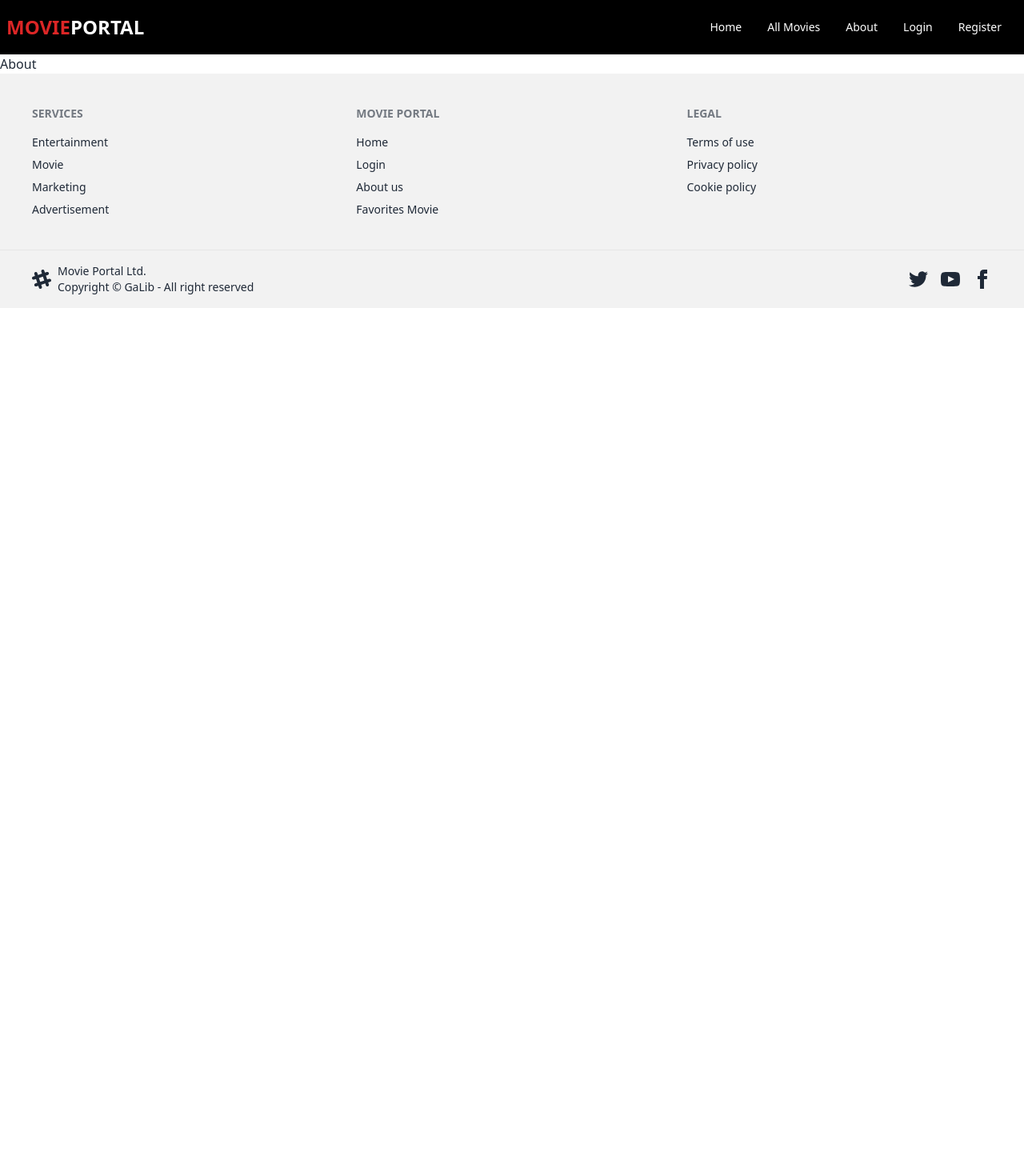
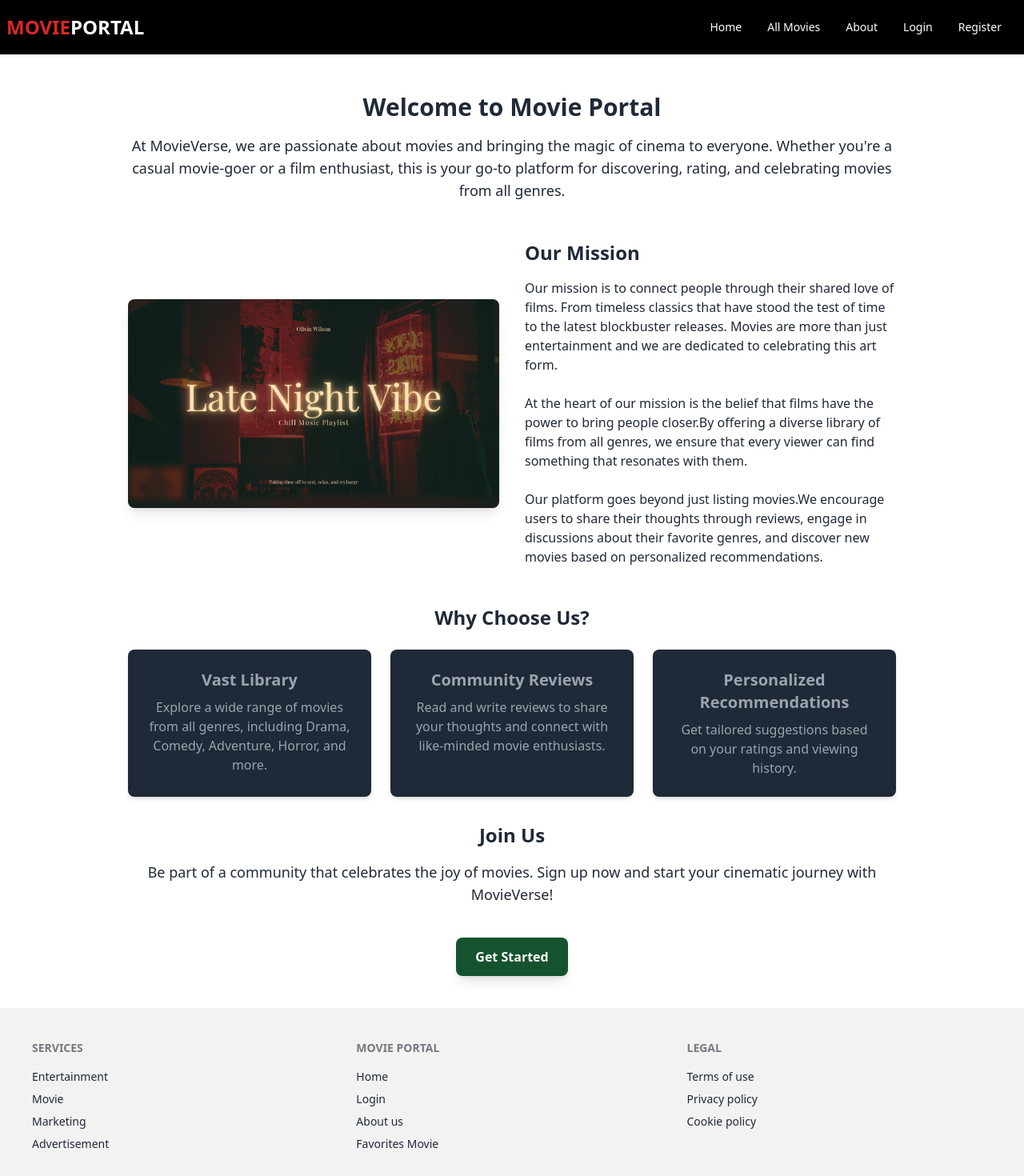
Before and after one commit to galibcse19/Movie-Portal-Client, a React (Vite) app in the folder Movie-Portal-Client/: page /about in a window 1280 px wide. Shown: the top 1470 px of the page at 80% size. Before the commit the page ends 800 px from the top, so only its background shows below. Built offline with nearby package versions, Linux system fonts and the light colour scheme; no server answers.

Commit message:
complete about page

```diff
--- a/Movie-Portal-Client/src/Pages/About/About.jsx
+++ b/Movie-Portal-Client/src/Pages/About/About.jsx
@@ -1,11 +1,76 @@
 import React from 'react';
+import image from '../../assets/mp4.png'
+import { Link } from 'react-router-dom';
 
 const About = () => {
-    return (
-        <div>
-            About
-        </div>
-    );
+  return (
+    <div className="min-h-screen flex flex-col items-center">
+
+      {/* Main Content */}
+      <div className="container mx-auto px-4 lg:px-40 mt-12 space-y-8">
+        {/* Section 1 */}
+        <section>
+          <h2 className="text-3xl font-semibold text-center">Welcome to Movie Portal</h2>
+          <p className="text-lg text-center mt-4">
+            At MovieVerse, we are passionate about movies and bringing the magic of cinema to everyone.
+            Whether you're a casual movie-goer or a film enthusiast, this is your go-to platform for discovering, rating, and celebrating movies from all genres.
+          </p>
+        </section>
+
+        {/* Section 2 */}
+        <section className="grid lg:grid-cols-2 gap-8 items-center">
+          <img
+            src={image}
+            alt="Cinema"
+            className="rounded-lg shadow-lg"
+          />
+          <div className='my-4'>
+            <h3 className="text-2xl font-semibold">Our Mission</h3>
+            <p className="mt-4">
+            <p>Our mission is to connect people through their shared love of films. From timeless classics that have stood the test of time to the latest blockbuster releases. Movies are more than just entertainment and we are dedicated to celebrating this art form.</p><br />
+
+            <p>At the heart of our mission is the belief that films have the power to bring people closer.By offering a diverse library of films from all genres, we ensure that every viewer can find something that resonates with them.</p> <br />
+
+            <p>Our platform goes beyond just listing movies.We encourage users to share their thoughts through reviews, engage in discussions about their favorite genres, and discover new movies based on personalized recommendations.</p>
+            </p>
+          </div>
+        </section>
+
+        {/* Section 3 */}
+        <section>
+          <h3 className="text-2xl font-semibold text-center">Why Choose Us?</h3>
+          <div className="mt-6 space-y-4 lg:space-y-0 lg:grid lg:grid-cols-3 gap-6">
+            <div className="bg-gray-800 text-gray-400 p-6 rounded-lg shadow-md text-center">
+              <h4 className="text-xl font-bold">Vast Library</h4>
+              <p className="text-gray-400 mt-2">Explore a wide range of movies from all genres, including Drama, Comedy, Adventure, Horror, and more.</p>
+            </div>
+            <div className="bg-gray-800 p-6 rounded-lg shadow-md text-center">
+              <h4 className="text-xl font-bold text-gray-400">Community Reviews</h4>
+              <p className="text-gray-400 mt-2">Read and write reviews to share your thoughts and connect with like-minded movie enthusiasts.</p>
+            </div>
+            <div className="bg-gray-800 p-6 rounded-lg shadow-md text-center">
+              <h4 className="text-xl font-bold text-gray-400">Personalized Recommendations</h4>
+              <p className="text-gray-400 mt-2">Get tailored suggestions based on your ratings and viewing history.</p>
+            </div>
+          </div>
+        </section>
+
+        {/* Section 4 */}
+        <section>
+          <h3 className="text-2xl font-semibold text-center">Join Us</h3>
+          <p className="text-lg text-center mt-4">
+            Be part of a community that celebrates the joy of movies. Sign up now and start your cinematic journey with MovieVerse!
+          </p>
+          <div className="flex justify-center my-10">
+            <Link to={'/allMovies'}>
+            <button className="bg-green-900 hover:bg-red-700 text-white font-semibold py-3 px-6 rounded-lg shadow-lg transition duration-200">
+              Get Started
+            </button></Link>
+            </div>
+        </section>
+      </div>
+    </div>
+  );
 };
 
 export default About;
```
